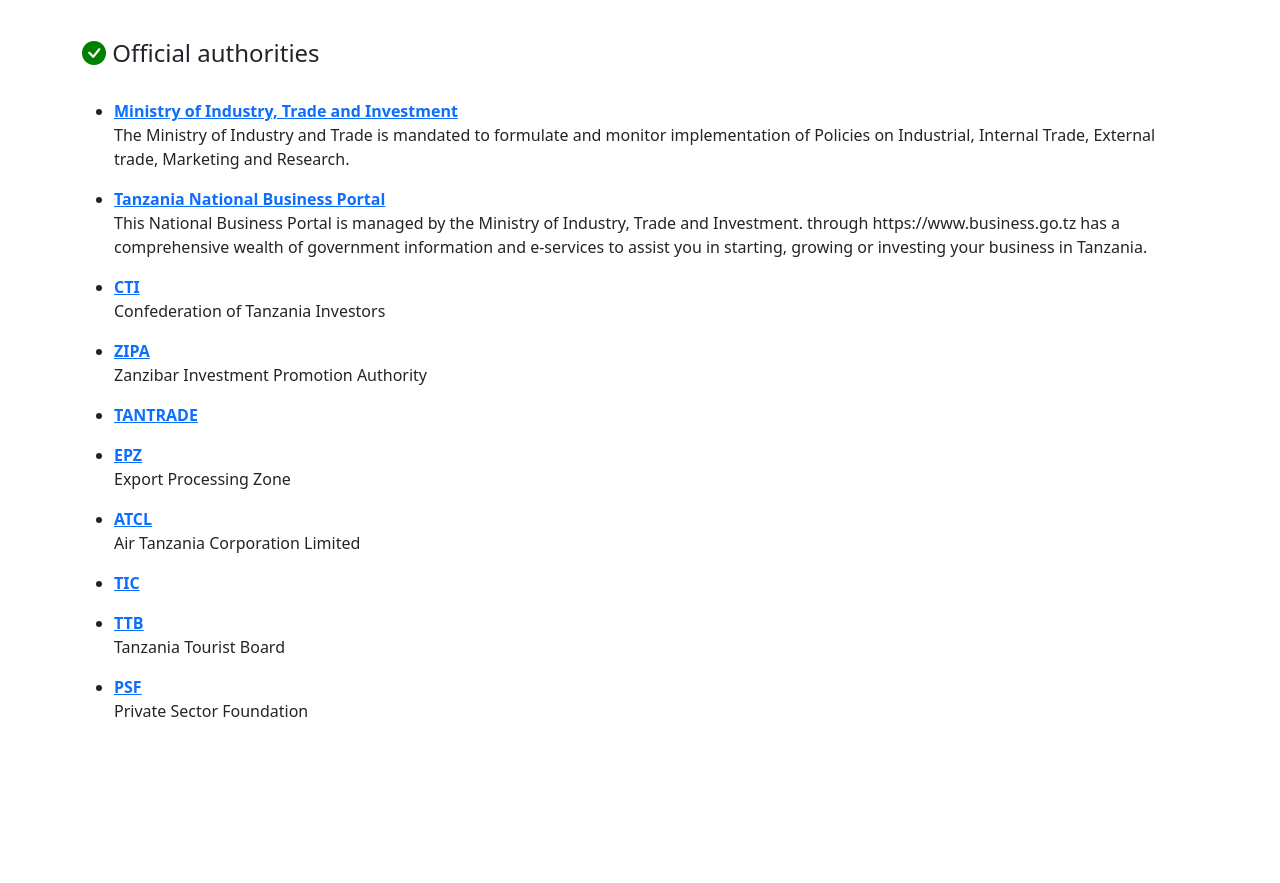
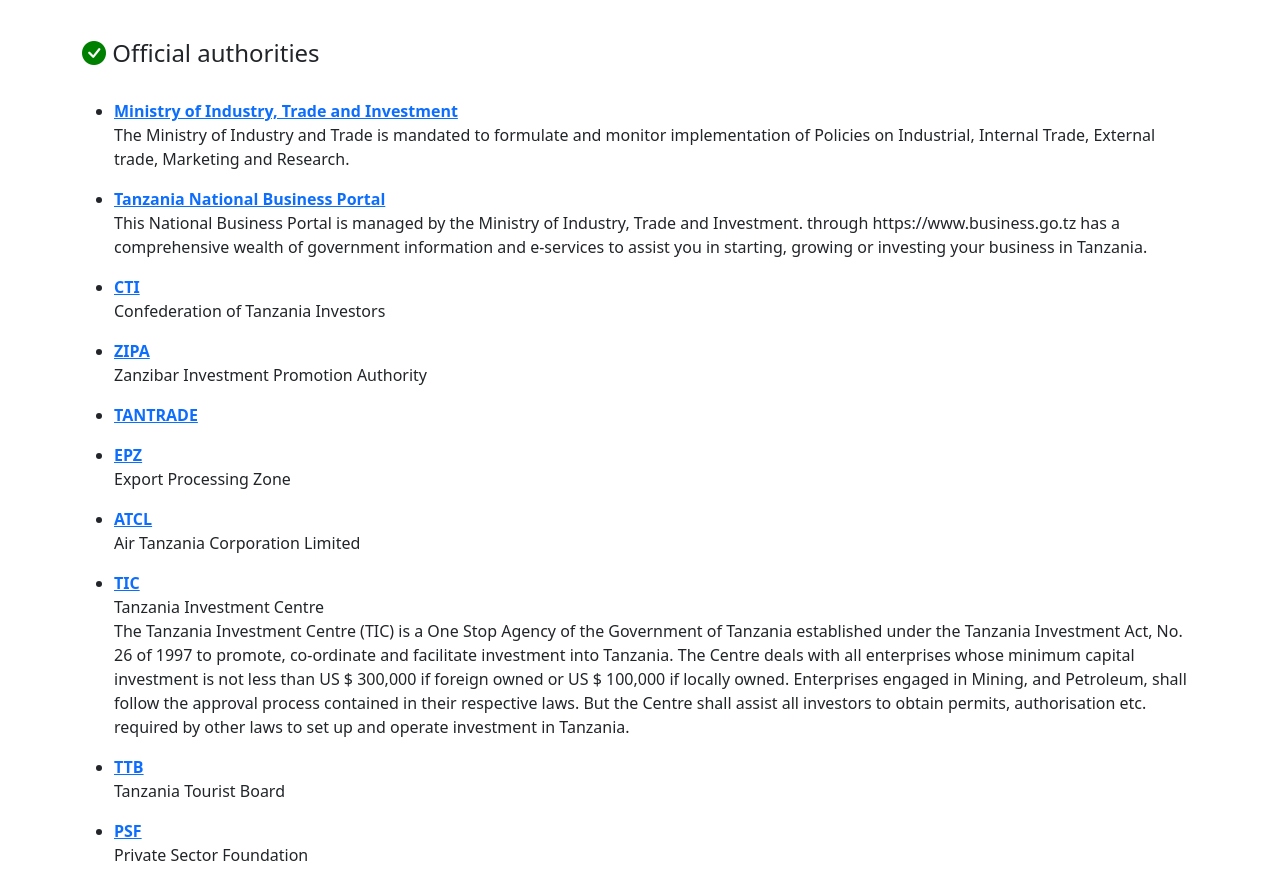
Before and after one commit to navicodes/TZ-KITF, a plain HTML site: page index.html in a window 1280 px wide. Shown: the part 163-1046 px from the top of the page. Before the commit the page ends 902 px from the top, so only its background shows below. Drawn offline with nearby package versions, Linux system fonts and the light colour scheme.

Commit message:
TIC info

```diff
--- a/index.html
+++ b/index.html
@@ -75,9 +75,13 @@
                     </p>
                 </li>
                 <li>
-                    <b><a href="#">TIC</a></b>
+                    <b><a href="https://www.tic.go.tz/">TIC</a></b>
                     <p>
+                        Tanzania Investment Centre
+                        <br>
+                        The Tanzania Investment Centre (TIC) is a One Stop Agency of the Government of Tanzania established under the Tanzania Investment Act, No. 26 of 1997 to promote, co-ordinate and facilitate investment into Tanzania.
 
+The Centre deals with all enterprises whose minimum capital investment is not less than US $ 300,000 if foreign owned or US $ 100,000 if locally owned. Enterprises engaged in Mining, and Petroleum, shall follow the approval process contained in their respective laws. But the Centre shall assist all investors to obtain permits, authorisation etc. required by other laws to set up and operate investment in Tanzania.
                     </p>
                 </li>
                 <li>
```
